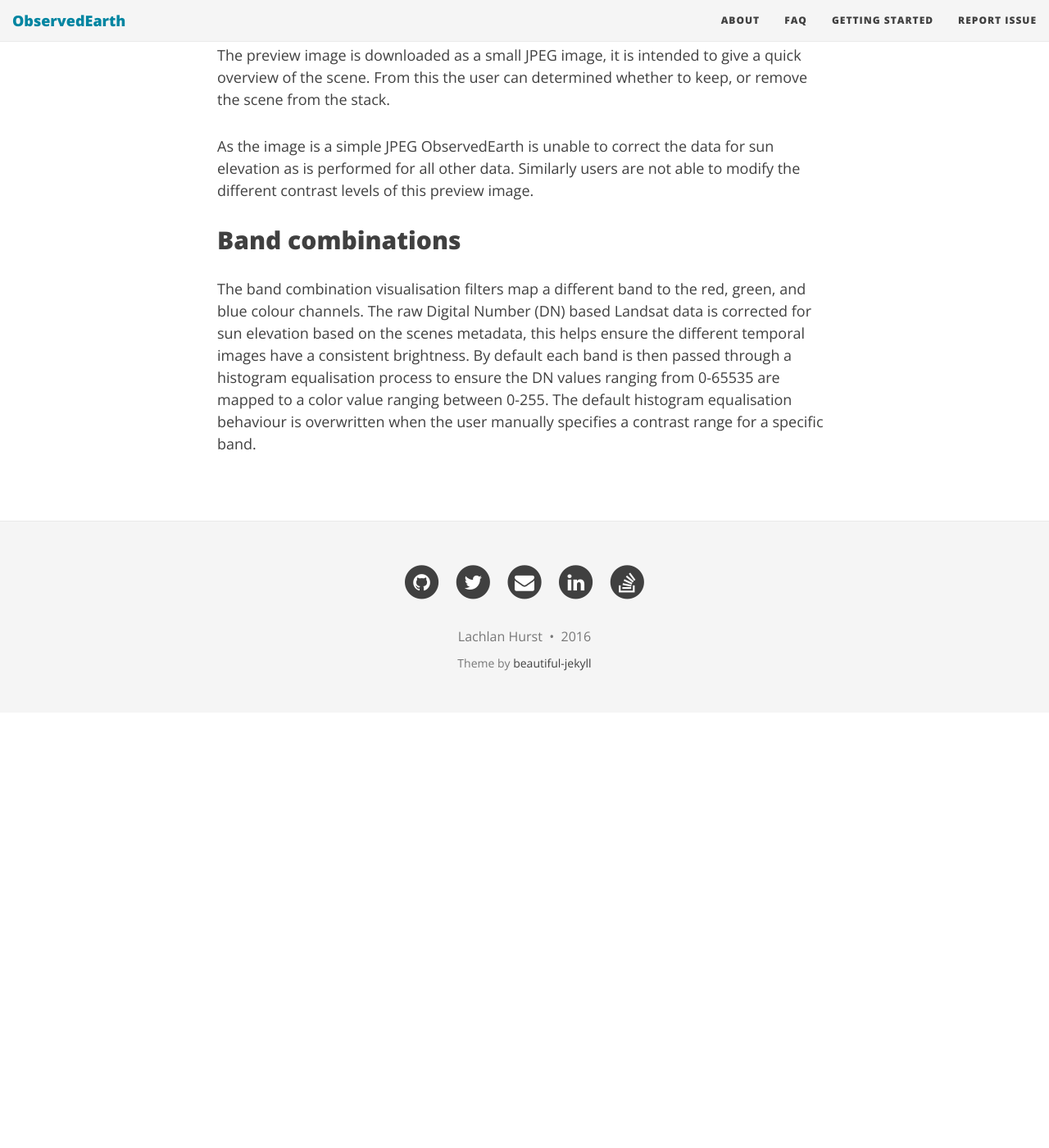
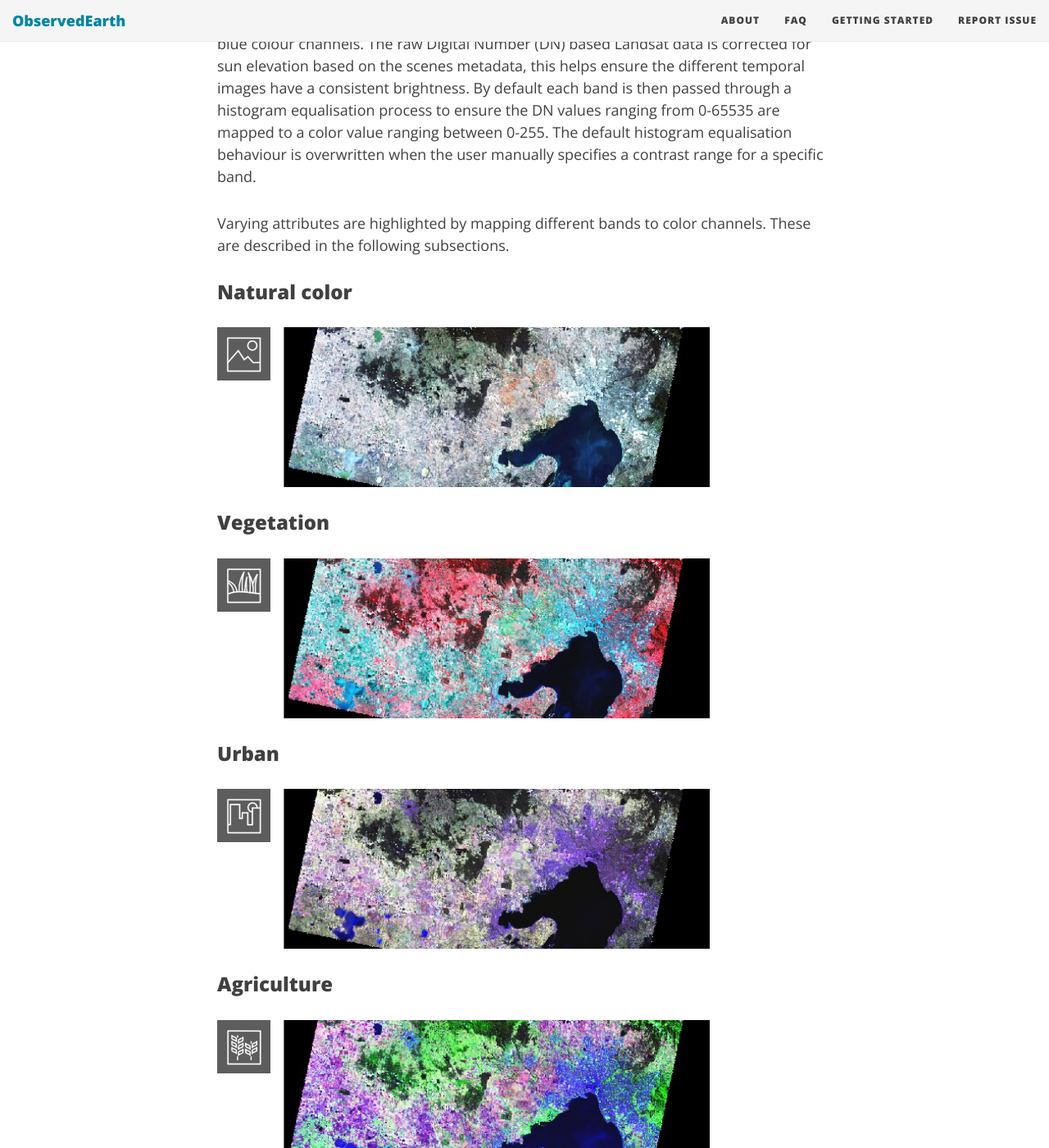
Before and after one commit to lachlanhurst/observedearth-web, a Jekyll site: the page built from visualisationfilters.md, in a window 1280 px wide and 1400 px high, scrolled down 1346 px. Shown: the whole window at 82% size. Built offline with Jekyll 4.4.1, drawn with Linux system fonts in a browser that asks for light colours; nearby versions of some CDN libraries; before the commit the page ends 2215 px from its top, so only the background shows below that; some of the changed text lies outside the part shown.

Commit message:
included placeholder images for all visualisations and doc skeleton

```diff
--- a/visualisationfilters.md
+++ b/visualisationfilters.md
@@ -19,3 +19,32 @@ As the image is a simple JPEG ObservedEarth is unable to correct the data for su
 
 ## Band combinations
 The band combination visualisation filters map a different band to the red, green, and blue colour channels. The raw Digital Number (DN) based Landsat data is corrected for sun elevation based on the scenes metadata, this helps ensure the different temporal images have a consistent brightness. By default each band is then passed through a histogram equalisation process to ensure the DN values ranging from 0-65535 are mapped to a color value ranging between 0-255. The default histogram equalisation behaviour is overwritten when the user manually specifies a contrast range for a specific band.
+
+Varying attributes are highlighted by mapping different bands to color channels. These are described in the following subsections.
+
+### Natural color
+![Natural color](../img/visualisation_naturalcolor.png)
+
+
+### Vegetation
+![Vegetation](../img/visualisation_vegetation.png)
+
+
+### Urban
+![Urban](../img/visualisation_urban.png)
+
+
+### Agriculture
+![Agriculture](../img/visualisation_agriculture.png)
+
+
+### Water
+![Water](../img/visualisation_water.png)
+
+
+## Vegetation indices
+![Vegetation indices](../img/visualisation_vegetationindices.png)
+
+
+## Single band
+![Single band](../img/visualisation_singleband.png)
```
Also changed, not shown: img/visualisation_agriculture.png (added), img/visualisation_naturalcolor.png (added), img/visualisation_previewimage.png, img/visualisation_singleband.png (added), img/visualisation_urban.png (added), img/visualisation_vegetation.png (added), img/visualisation_vegetationindices.png (added), img/visualisation_water.png (added).
